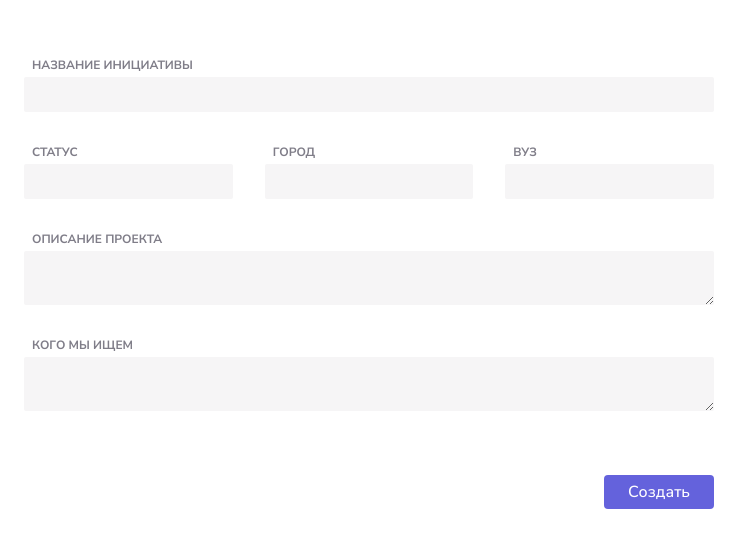
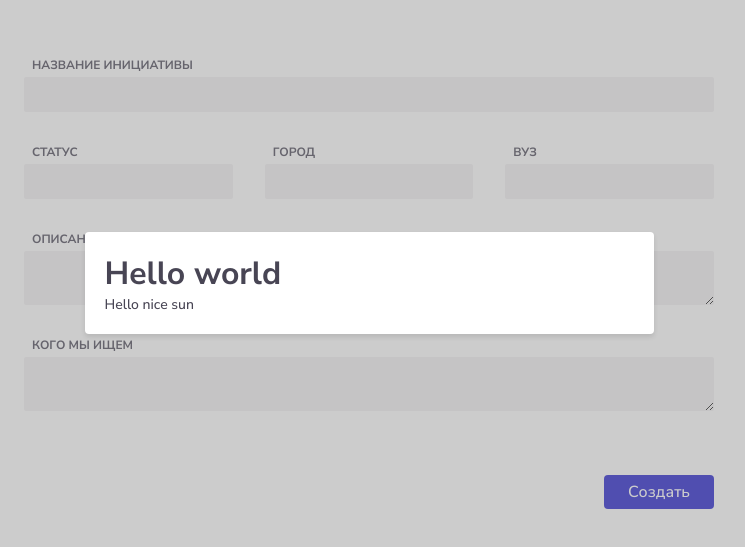
Before and after one commit to Phazerous/network-of-initiative-v2-front, a Next.js app: page /test in a window 1280 px wide. Shown: the part 117-664 px from the top of the page, without its empty margins (271-1016 px from the left). Built offline with nearby package versions, Linux system fonts and the light colour scheme.

Commit message:
• Modal implemented • InitiativeApplicationModal implemented

```diff
--- a/src/components/ui/account/initiative-applications/initiative-applications-table/initiative-applications-table.tsx
+++ b/src/components/ui/account/initiative-applications/initiative-applications-table/initiative-applications-table.tsx
@@ -5,6 +5,7 @@ import { BodyCell, TableRowProps } from '../../../table/table-row/table-row';
 
 interface InitiativeApplicationsTableProps {
   applications: InitiativeApplicationShort[];
+  onSelect: (applicationId: string) => void;
 }
 
 const headerCells: HeaderCell[] = [
@@ -21,12 +22,14 @@ const headerCells: HeaderCell[] = [
 
 export default function InitiativeApplicationsTable({
   applications,
+  onSelect,
 }: InitiativeApplicationsTableProps) {
   const bodyRows: TableRowProps[] = applications.map((application) => ({
     bodyCells: [
       { value: application.applier.lastname + ' ' + application.applier.name },
       { value: application.status },
     ] as BodyCell[],
+    onClick: () => onSelect(application.id),
   }));
 
   return (
--- /dev/null
+++ b/src/components/ui/modal/modal.module.scss
@@ -0,0 +1,20 @@
+.modalOverlay {
+  position: absolute;
+  display: grid;
+  top: 0;
+  left: 0;
+
+  width: 100vw;
+  height: 100vh;
+  background-color: rgba(0 0 0 / 0.2);
+}
+
+.modal {
+  place-self: center;
+
+  width: 569px;
+  border-radius: 4px;
+  background-color: #fff;
+  padding: 20px;
+  box-shadow: 0px 3px 5px 0px rgba(0, 0, 0, 0.1);
+}
--- /dev/null
+++ b/src/components/ui/modal/modal.tsx
@@ -0,0 +1,15 @@
+import { ReactNode } from 'react';
+
+import styles from './modal.module.scss';
+
+interface ModalProps {
+  children: ReactNode;
+}
+
+export default function Modal({ children }: ModalProps) {
+  return (
+    <div className={styles.modalOverlay}>
+      <div className={styles.modal}>{children}</div>
+    </div>
+  );
+}
--- /dev/null
+++ b/src/components/ui/text-field/text-field.module.scss
@@ -0,0 +1,9 @@
+.label {
+  text-transform: uppercase;
+  color: var(--accent-70);
+  font-size: 12px;
+}
+
+.content {
+  color: var(--accent);
+}
--- a/src/lib/requests/account.ts
+++ b/src/lib/requests/account.ts
@@ -54,3 +54,27 @@ export async function redirectToAccount(router: NextRouter) {
     throw e;
   }
 }
+
+export interface InitiativeApplicationForInitiator {
+  about: string;
+  applier: {
+    name: string;
+    lastname: string;
+    location: string;
+    university: string;
+    contact: string;
+    about: string;
+  };
+}
+
+export async function getInitiativeApplicationForInitiator(
+  applicationId: string,
+  router: NextRouter
+) {
+  const application = await get(
+    `/applications/${applicationId}?type=initiator`,
+    router
+  );
+
+  return application as InitiativeApplicationForInitiator;
+}
--- a/src/pages/test.tsx
+++ b/src/pages/test.tsx
@@ -1,4 +1,5 @@
 import InitiativeEditable from '../components/pages/initiative/initiative-editable/initiative-editable';
+import Modal from '../components/ui/modal/modal';
 
 const values = [
   ['ИНИЦИАТИВА', 'СТАТУС'],
@@ -8,10 +9,17 @@ const values = [
 
 export default function Test() {
   return (
-    <div className='center-content'>
-      <main>
-        <InitiativeEditable />
-      </main>
-    </div>
+    <>
+      <div className='center-content'>
+        <main>
+          <InitiativeEditable />
+        </main>
+      </div>
+
+      <Modal>
+        <h1>Hello world</h1>
+        <p>Hello nice sun</p>
+      </Modal>
+    </>
   );
 }
```
Also changed, not shown: src/components/ui/account/initiative-applications/initiative-applications.tsx (+17 -1 lines), src/components/ui/modals/initiator-initiative-application-modal/initiator-initiative-application-modal.tsx (added, +31 -0 lines), src/components/ui/text-field/text-field.tsx (added, +18 -0 lines), src/components/ui/modals/initiator-initiative-application-modal/initiator-initiative-application-modal.module.scss (added).
